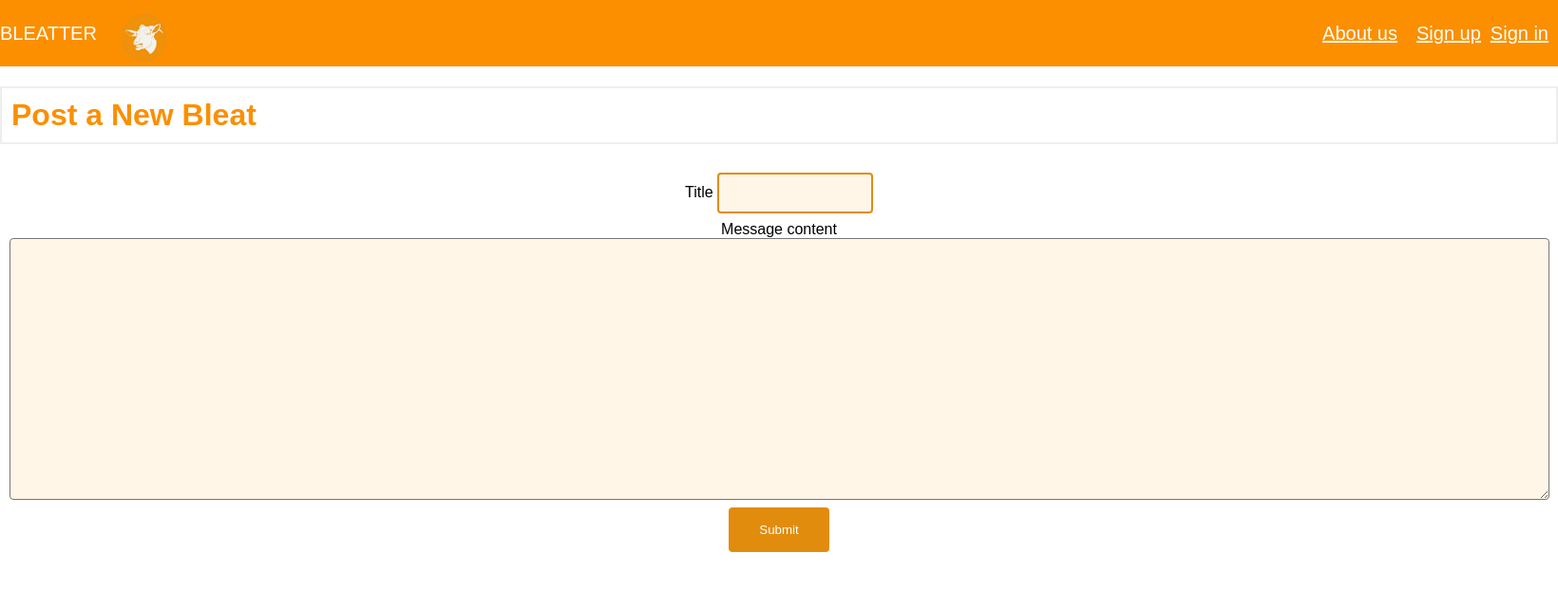
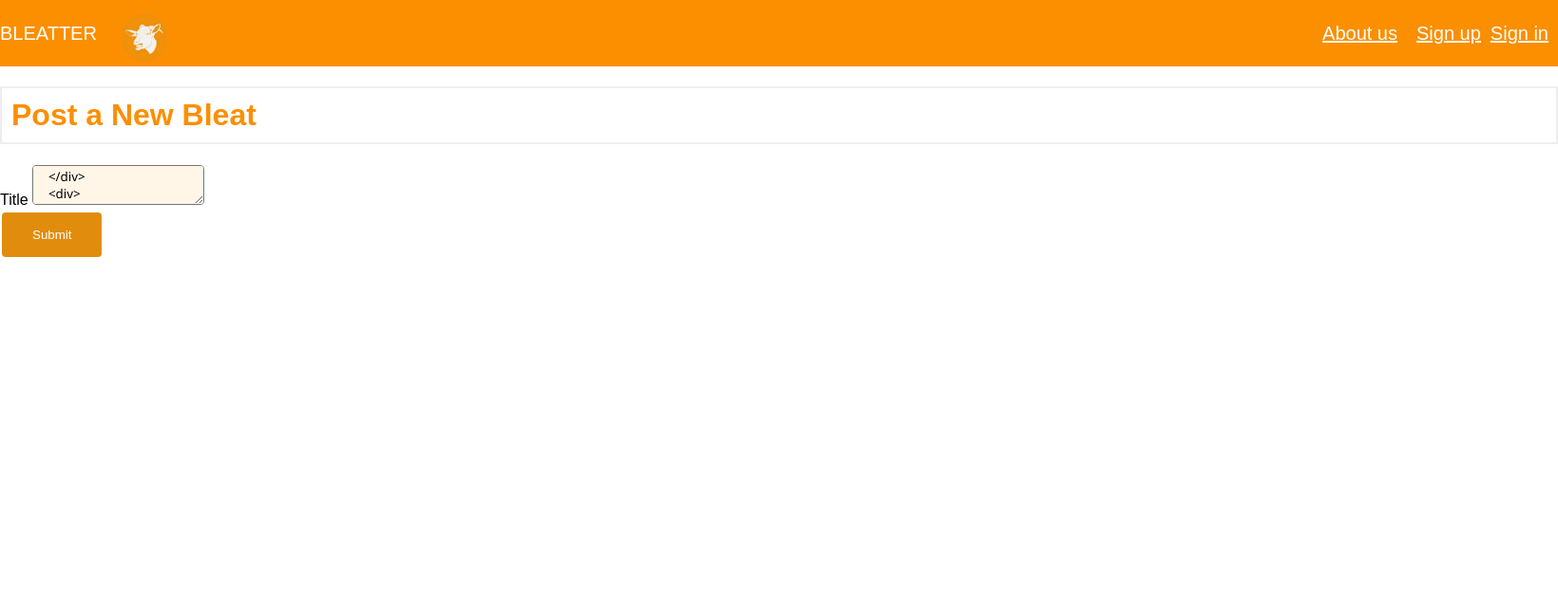
Before and after one commit to Matth-info/Twitter_M1_IDD_Calvet_Besnier, a Flask app: page /post_a_bleat in a window 1640 px wide. Shown: the top 621 px of the page at 95% size. Run offline with Flask 2, Linux system fonts and the light colour scheme.

Commit message:
Update post_a_bleat.html

```diff
--- a/templates/post_a_bleat.html
+++ b/templates/post_a_bleat.html
@@ -3,7 +3,7 @@
 {% block title %}<title>Post a bleat</title>{% endblock %}
 {% block style %}<style>
     input[type=text]{
-        width: 10%;
+        width: 30%;
         padding: 12px 20px;
         margin: 8px 0;
         box-sizing: border-box;
@@ -32,13 +32,13 @@ textarea{
 {% endblock %}
 {% block main %}
 <h1>Post a New Bleat</h1>
-<form action="http://localhost:5000/post_a_bleat" method="post" style="text-align:center;">
+<form action="http://localhost:5000/post_a_bleat" method="post" style="text-align:left;">
     <div>
-        <label style="font-family: Arial, Helvetica, sans-serif;" for="title"> Title </label>
-        <input name="title" type="text" id="title" required>
+        <label style="font-family: Arial, Helvetica, sans-serif; font-size: medium;" for="title"> Title </label>
+        <textarea name="title" type="text" id="title" required>
     </div>
     <div>
-        <label style="font-family: Arial, Helvetica, sans-serif;" for="content"> Message content</label>
+        <label style="font-family: Arial, Helvetica, sans-serif; font-size: medium;" for="content"> Message content</label>
         <textarea name="content" type="text" id="content" rows="15" cols="200">{{ request.form['content'] }}</textarea>
     </div>
 
```
